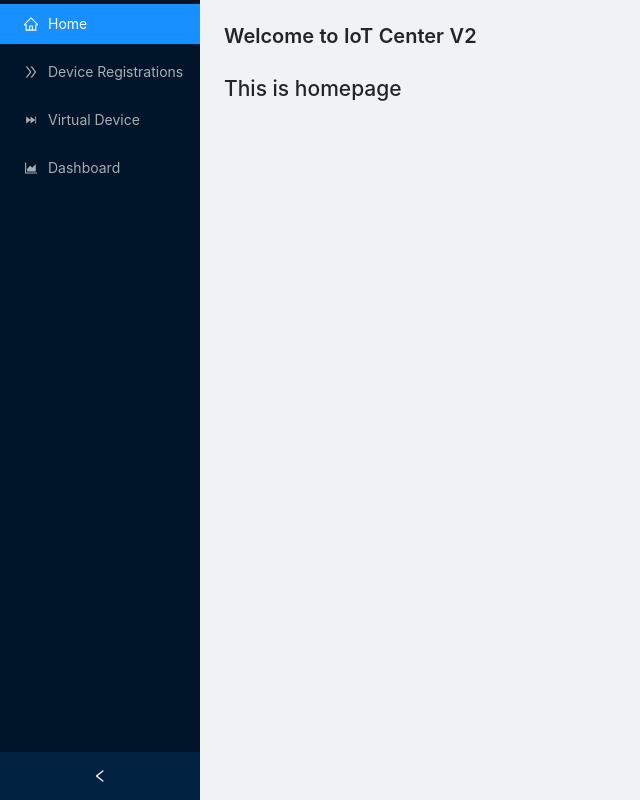
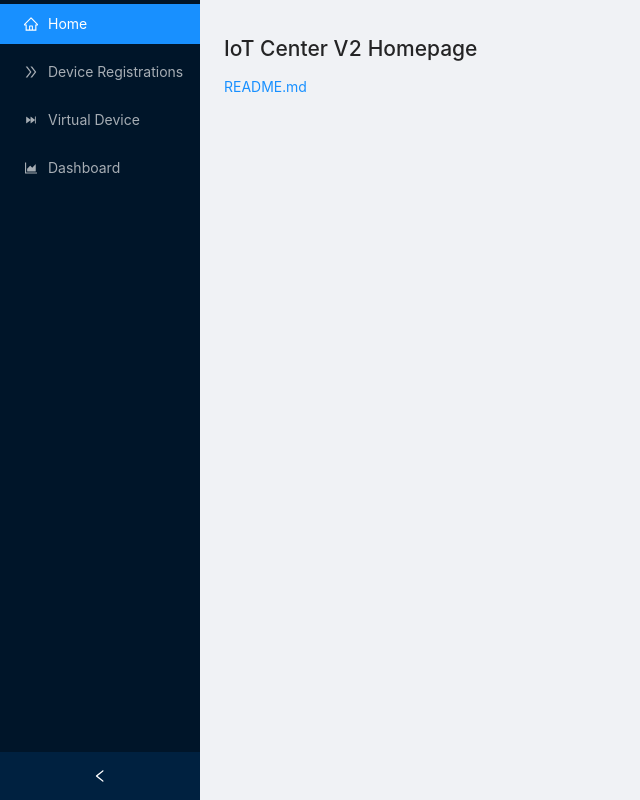
Before and after one commit to pierwill/iot-center-v2, a React (Create React App) app in the folder app/ui/: page /home in a window 1280 px wide. Shown: the whole page, without its empty margins (0-640 px from the left). Built offline with nearby package versions, Linux system fonts and the light colour scheme.

Commit message:
Homepage points to read.me

```diff
--- a/app/ui/public/help/HomePage.md
+++ b/app/ui/public/help/HomePage.md
@@ -1 +1,2 @@
-# This is homepage
+# IoT Center V2 Homepage
+[README.md](https://github.com/bonitoo-io/iot-center-v2/blob/master/README.md)
--- a/app/ui/src/pages/HomePage.tsx
+++ b/app/ui/src/pages/HomePage.tsx
@@ -19,7 +19,7 @@ const Home: FunctionComponent = () => {
   }, [])
 
   return (
-    <PageContent title="Welcome to IoT Center V2">
+    <PageContent title="">
       {helpText ? <Markdown source={helpText} /> : undefined}
     </PageContent>
   )
```
